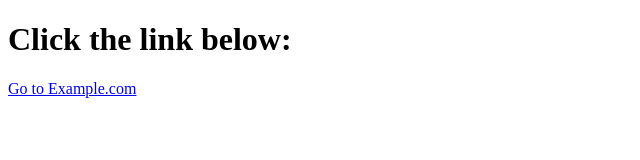
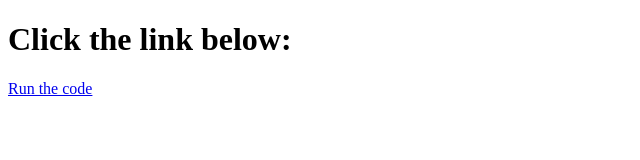
Before and after one commit to thedivyansh12/ForLoop, a plain HTML site: page index.html in a window 1280 px wide. Shown: the full height of the page, 0-640 px from the left. Drawn offline with Linux system fonts and the light colour scheme.

Commit message:
Update link text to 'Run the code'

```diff
--- a/index.html
+++ b/index.html
@@ -5,6 +5,6 @@
 </head>
 <body>
     <h1>Click the link below:</h1>
-    <a href="https://www.programiz.com/online-compiler/9xlRgDw47rcix" target="_blank">Go to Example.com</a>
+    <a href="https://www.programiz.com/online-compiler/9xlRgDw47rcix" target="_blank">Run the code</a>
 </body>
 </html>
```
